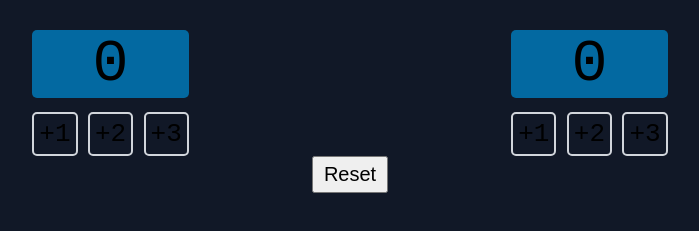
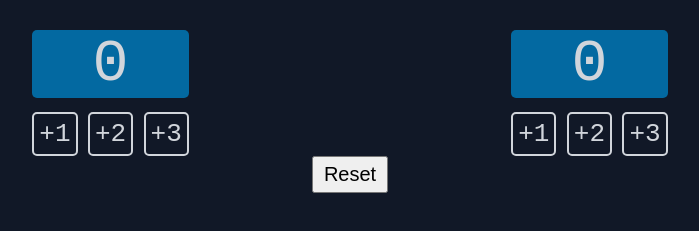
Before and after one commit to jared2727/Scoreboard_project, a website built with Vite: page index.html in a window 1280 px wide. Shown: the part 133-364 px from the top of the page, without its empty margins (290-989 px from the left). Built offline with nearby package versions, Linux system fonts and the light colour scheme.

Commit message:
Updated html and CSS
Added viewport and set min width.
Adjusted text colors

```diff
--- a/index.css
+++ b/index.css
@@ -5,6 +5,8 @@ body {
     font-size: 40px;
     margin-bottom: 20px;
     font-family:'Segoe UI', Tahoma, Geneva, Verdana, sans-serif;
+    color:#D1D5DB;
+    min-width: 700px;
 }
 
 #home, #guest {
@@ -61,6 +63,7 @@ body {
     background-color:#111827;
     font-family: monospace;
     font-size: xx-large;
+    color:#D1D5DB;
 }
 
 .plus-btn:active {
--- a/index.html
+++ b/index.html
@@ -1,5 +1,6 @@
 <html>
     <head>
+        <meta name="viewport" content="width=device-width, initial-scale=1.0">
         <link rel="stylesheet" href="index.css">
     </head>
     <body>
```
